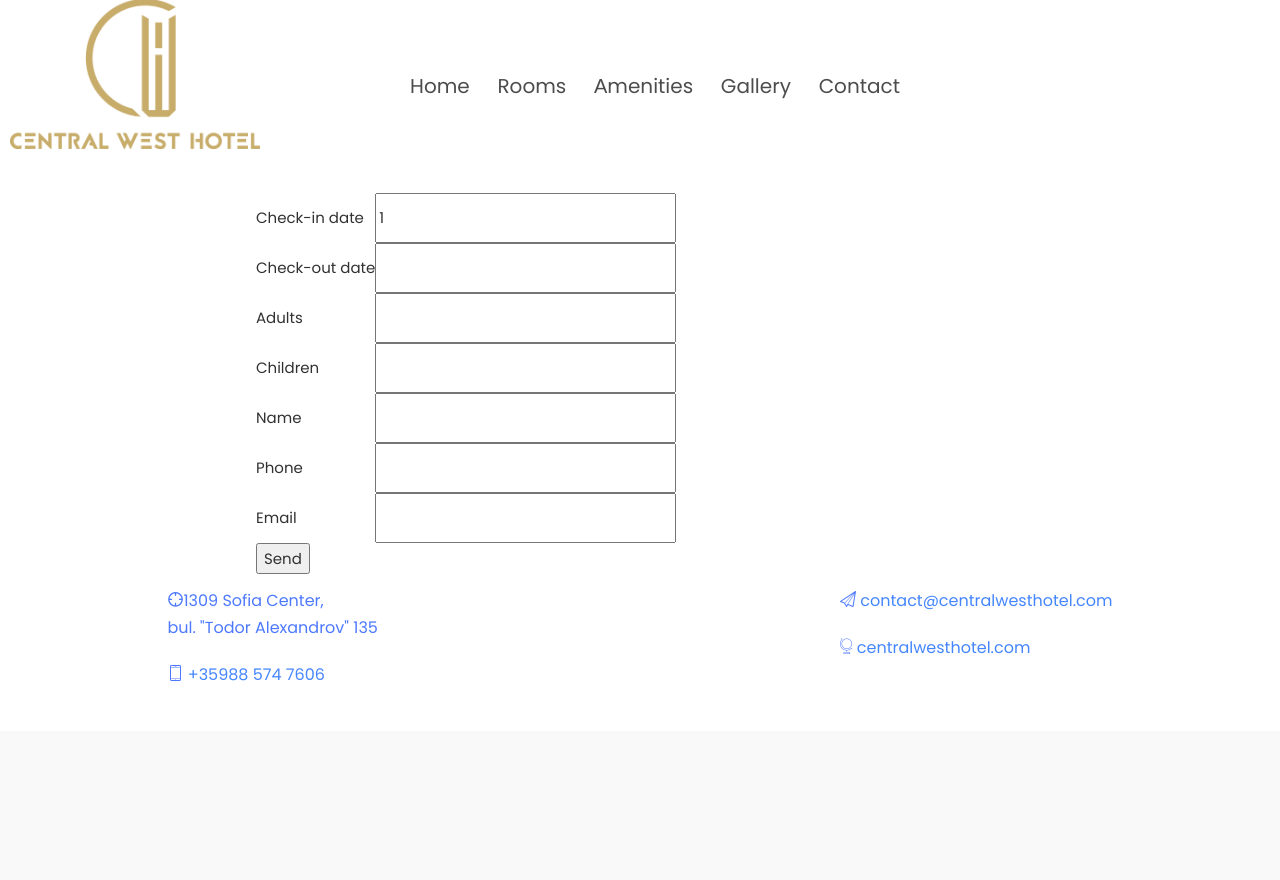
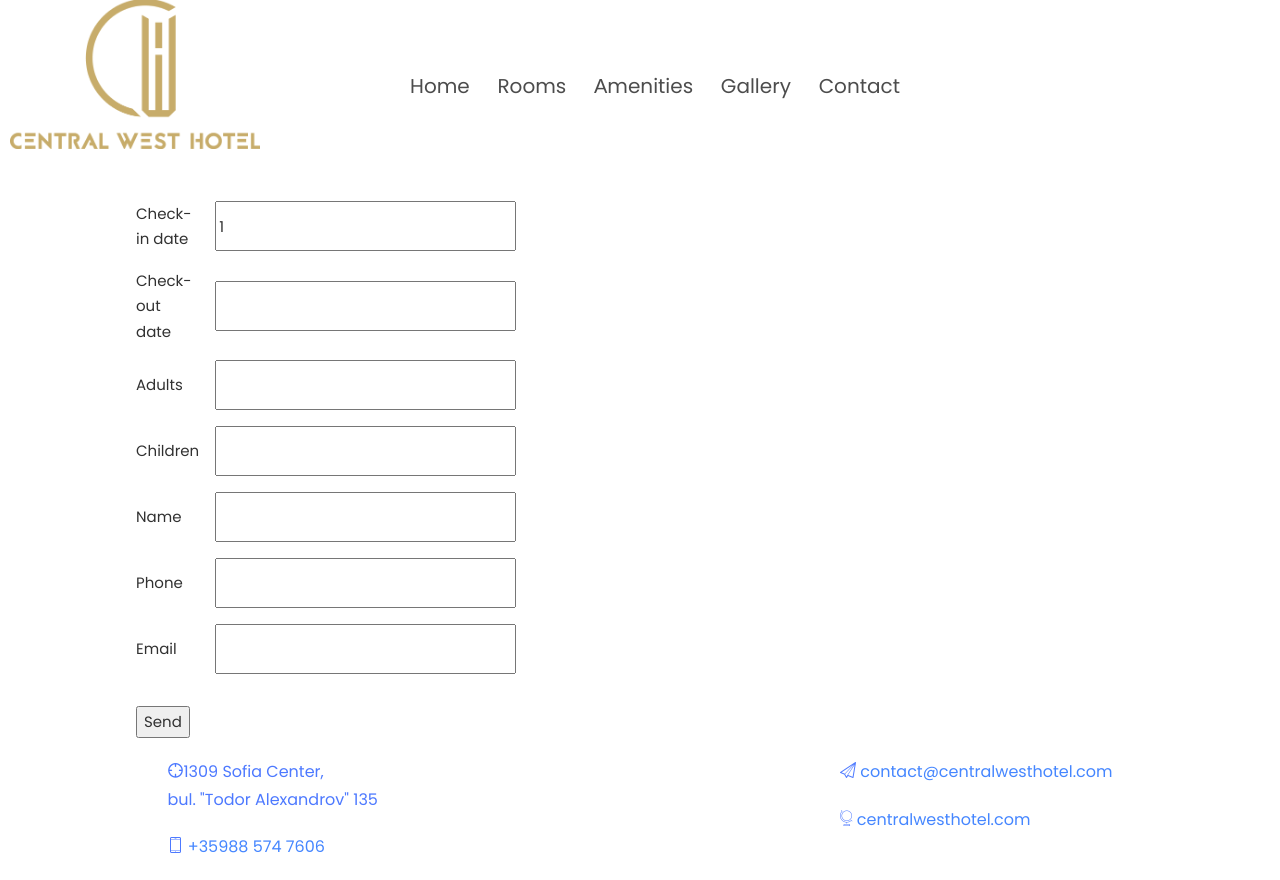
Before and after one commit to joro2404/schoolproject, a PHP site: page /reservation.php?from=1 in a window 1280 px wide. Shown: the part 69-949 px from the top of the page. Before the commit the page ends 750 px from the top, so only its background shows below. Run offline with PHP 8.4, Linux system fonts and the light colour scheme; data that the repository does not hold is empty; some libraries are stand-ins or nearby versions; some web fonts are replaced.

Commit message:
all fixed

```diff
--- a/reservation.php
+++ b/reservation.php
@@ -85,6 +85,16 @@
 	tr {
 		margin-bottom: 20px;
 	}
+	table {
+    border-collapse: collapse;
+    border-spacing: 0;
+    width: 30%;
+	}
+
+th, td {
+    text-align: left;
+    padding: 8px;
+}
 	</style>
 
 	</head>
@@ -139,7 +149,7 @@
 				$to = $_GET["to"];
 				$adults = $_GET["adults"];
 				$children = $_GET["children"];
-				echo "<form action=\"reservation.php\"><br><table style=\"margin-top:2%; margin-left:20%\">";
+				echo "<form action=\"reservation.php\"><br><div style=\"overflow-x:auto\"><table style=\"margin-top:2%; margin-left:10%\">";
 				echo "<tr><td>Check-in date </td> <td><input type=\"text\" id=\"from_new\" value=\"$from\"></td></tr>";
 				echo "<tr><td>Check-out date </td> <td><input type=\"text\" id=\"to_new\" value=\"$to\"></td></tr>";
 				echo "<tr><td>Adults </td> <td><input type=\"text\" id=\"adults_new\" value=\"$adults\"></td></tr>";
```
